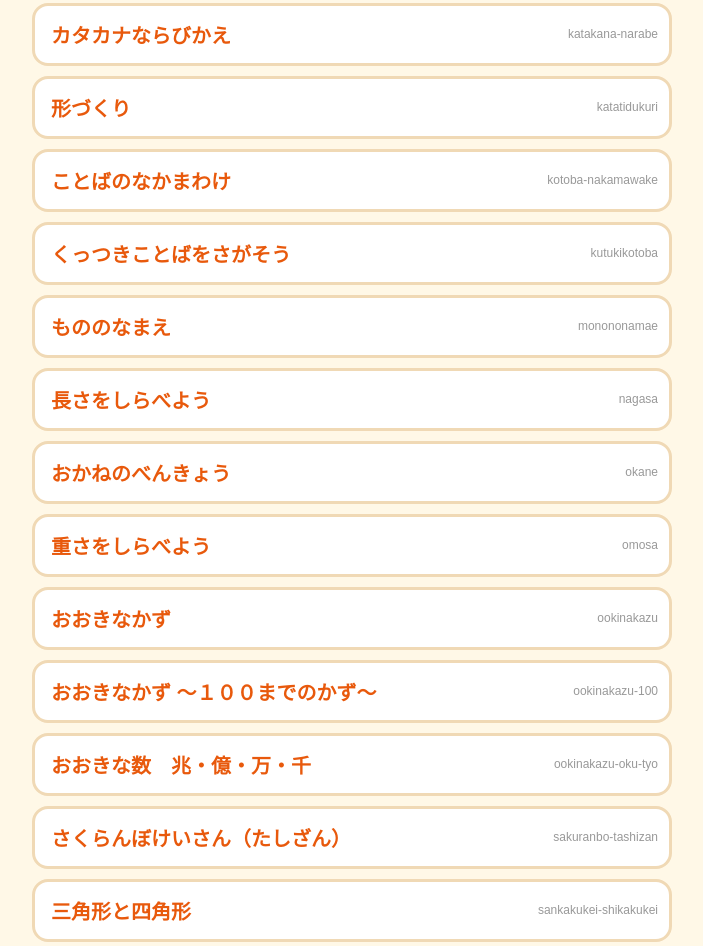
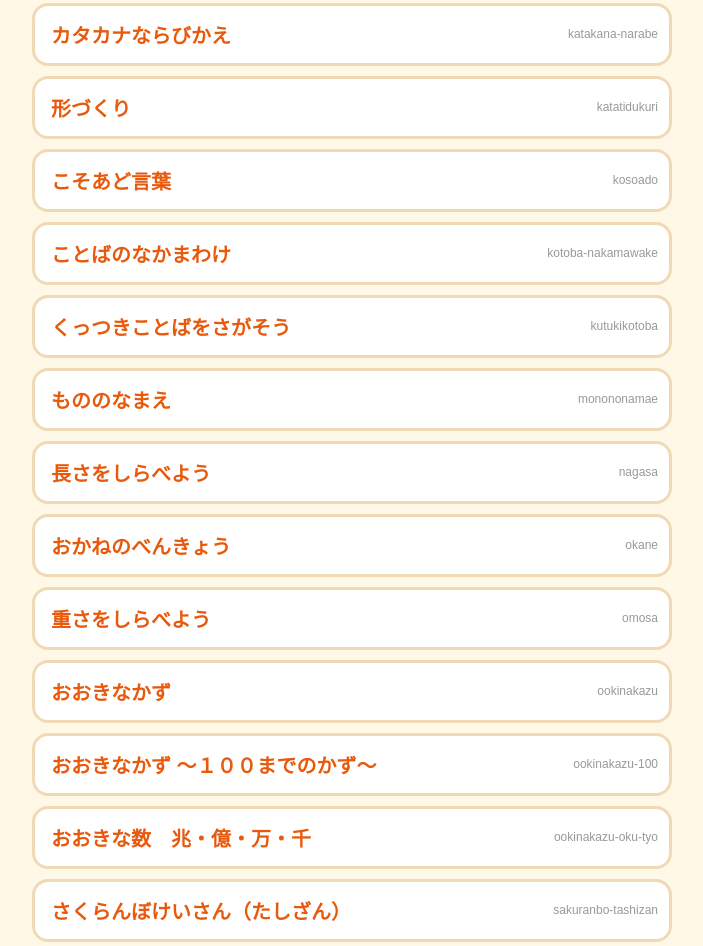
Before and after one commit to nakayoshi-rinrin/app, a plain HTML site: page index.html in a window 1280 px wide. Shown: the part 1343-2289 px from the top of the page, without its empty margins (288-991 px from the left). Drawn offline with Linux system fonts and the light colour scheme.

Commit message:
Add kosoado to index list
Co-Authored-By: Claude Sonnet 5.5 <noreply@anthropic.com>
Claude-Session: https://claude.ai/code/session_012orZHEc8vWesUBDbVPonB4

```diff
--- a/index.html
+++ b/index.html
@@ -26,6 +26,7 @@ footer{text-align:center;margin:24px;color:#7a6a5a}</style></head>
 <li><a href="katakana-namae/">カタカナのなまえ</a><small>katakana-namae</small></li>
 <li><a href="katakana-narabe/">カタカナならびかえ</a><small>katakana-narabe</small></li>
 <li><a href="katatidukuri/">形づくり</a><small>katatidukuri</small></li>
+<li><a href="kosoado/">こそあど言葉</a><small>kosoado</small></li>
 <li><a href="kotoba-nakamawake/">ことばのなかまわけ</a><small>kotoba-nakamawake</small></li>
 <li><a href="kutukikotoba/">くっつきことばをさがそう</a><small>kutukikotoba</small></li>
 <li><a href="monononamae/">もののなまえ</a><small>monononamae</small></li>
```
